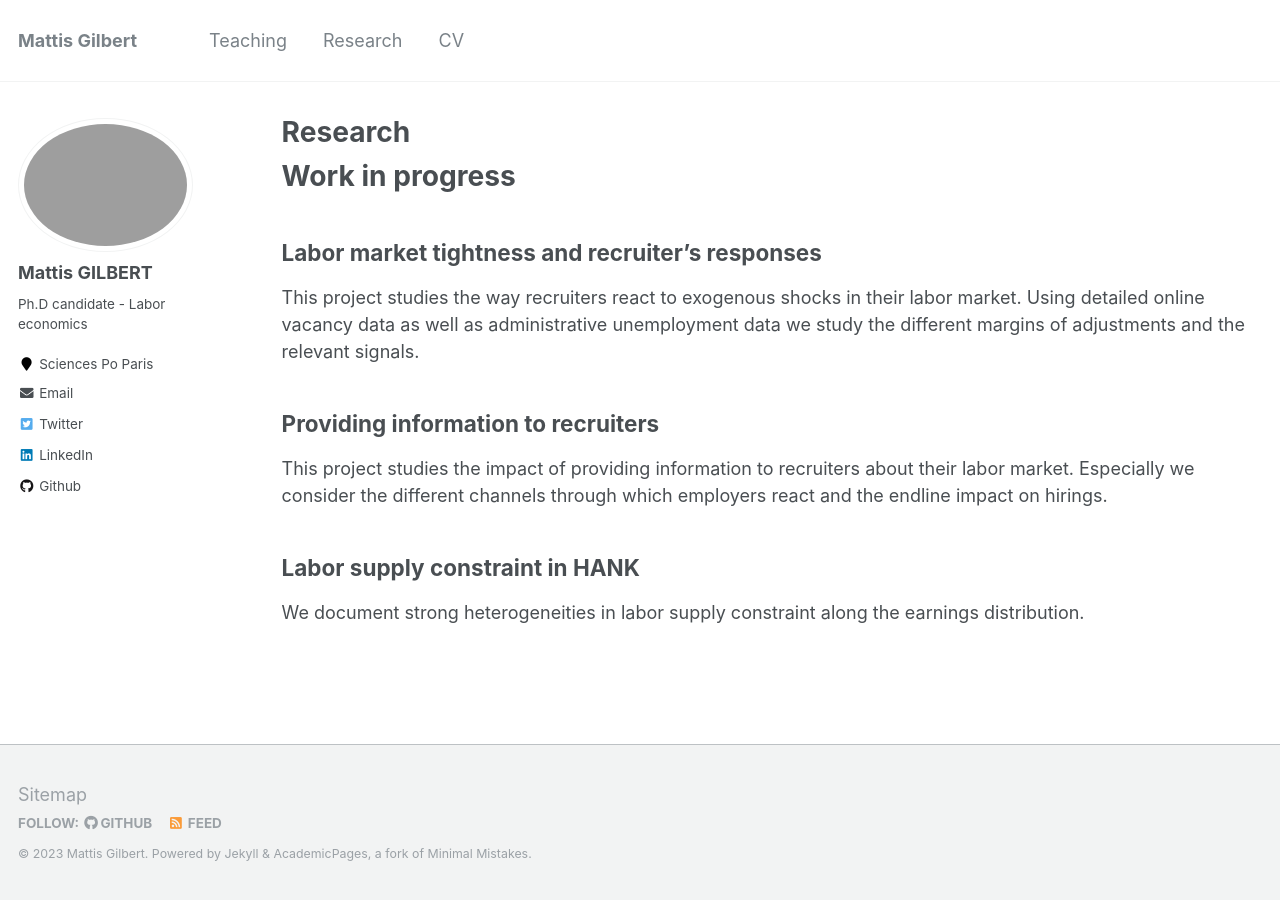
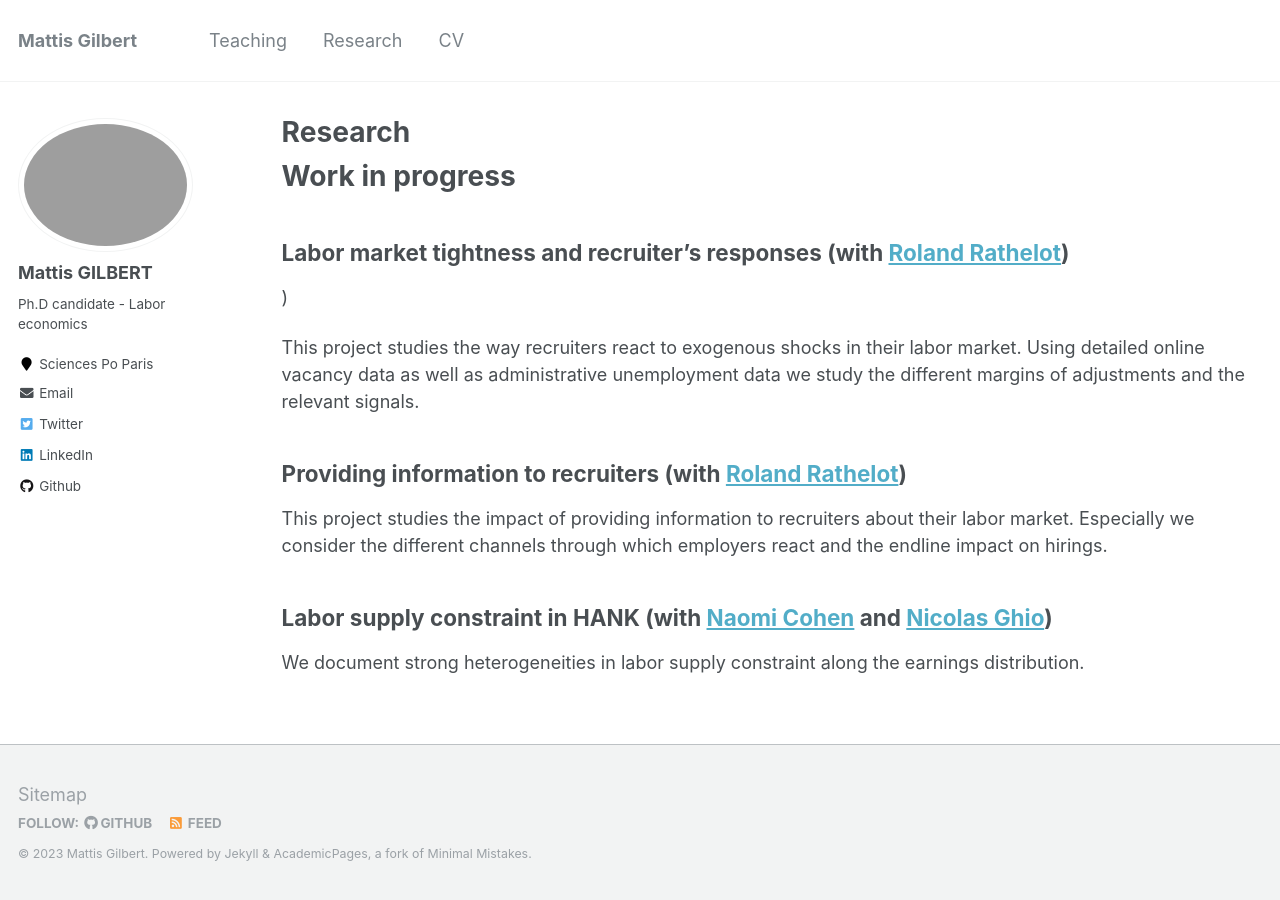
Before and after one commit to mattis-gilbert/mattis-gilbert.github.io, a Jekyll site: the page built from _pages/research.md, in a window 1280 px wide. Built offline with Jekyll 4.4.1, drawn with Linux system fonts in a browser that asks for light colours.

Commit message:
adding coauthors

```diff
--- a/_pages/research.md
+++ b/_pages/research.md
@@ -9,14 +9,15 @@ redirect_from:
 
 # Work in progress
 
-## Labor market tightness and recruiter's responses
+## Labor market tightness and recruiter's responses (with [Roland Rathelot](http://rolandrathelot.com/))
+)
 
 This project studies the way recruiters react to exogenous shocks in their labor market. Using detailed online vacancy data as well as administrative unemployment data we study the different margins of adjustments and the relevant signals.
 
-## Providing information to recruiters
+## Providing information to recruiters (with [Roland Rathelot](http://rolandrathelot.com/))
 
 This project studies the impact of providing information to recruiters about their labor market. Especially we consider the different channels through which employers react and the endline impact on hirings.
 
-## Labor supply constraint in HANK
+## Labor supply constraint in HANK (with [Naomi Cohen](https://www.naomicohen.fr/) and   [Nicolas Ghio](https://nicolasghio.github.io/))
 
 We document strong heterogeneities in labor supply constraint along the earnings distribution.
```
